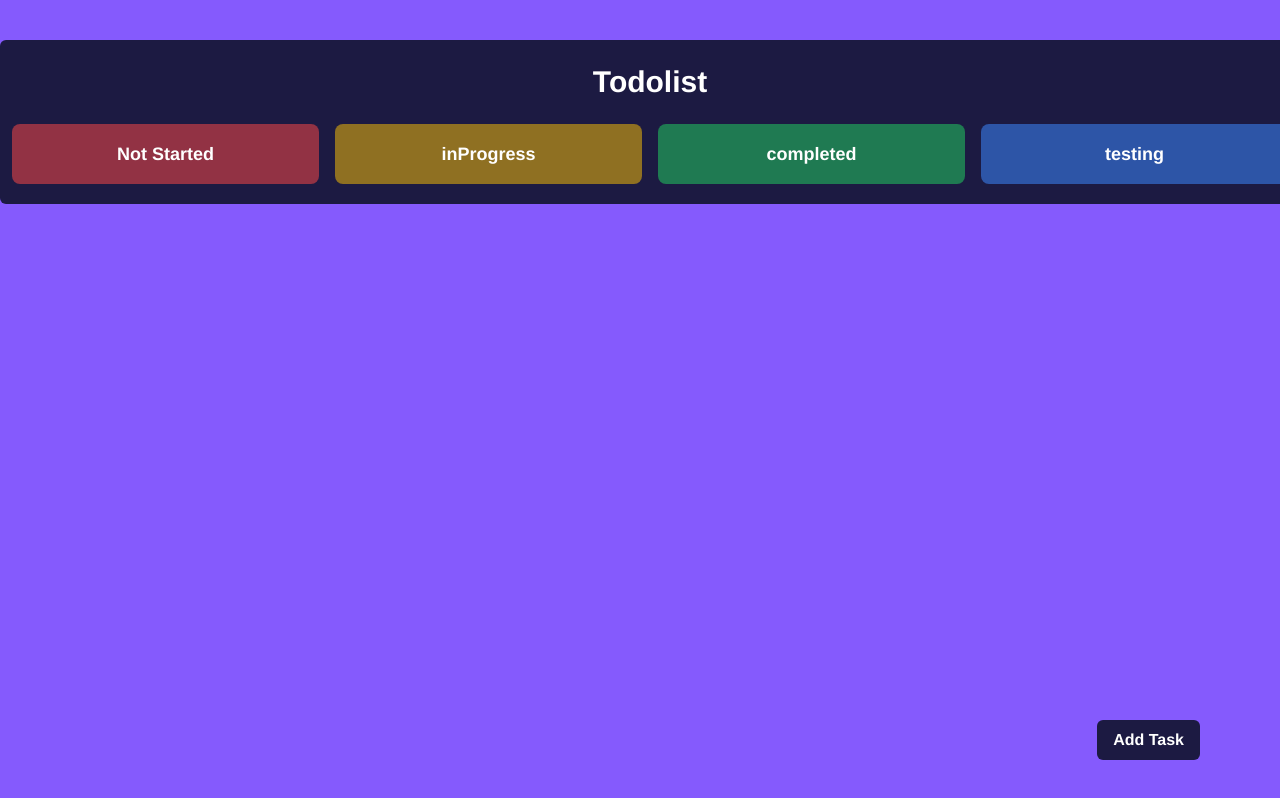
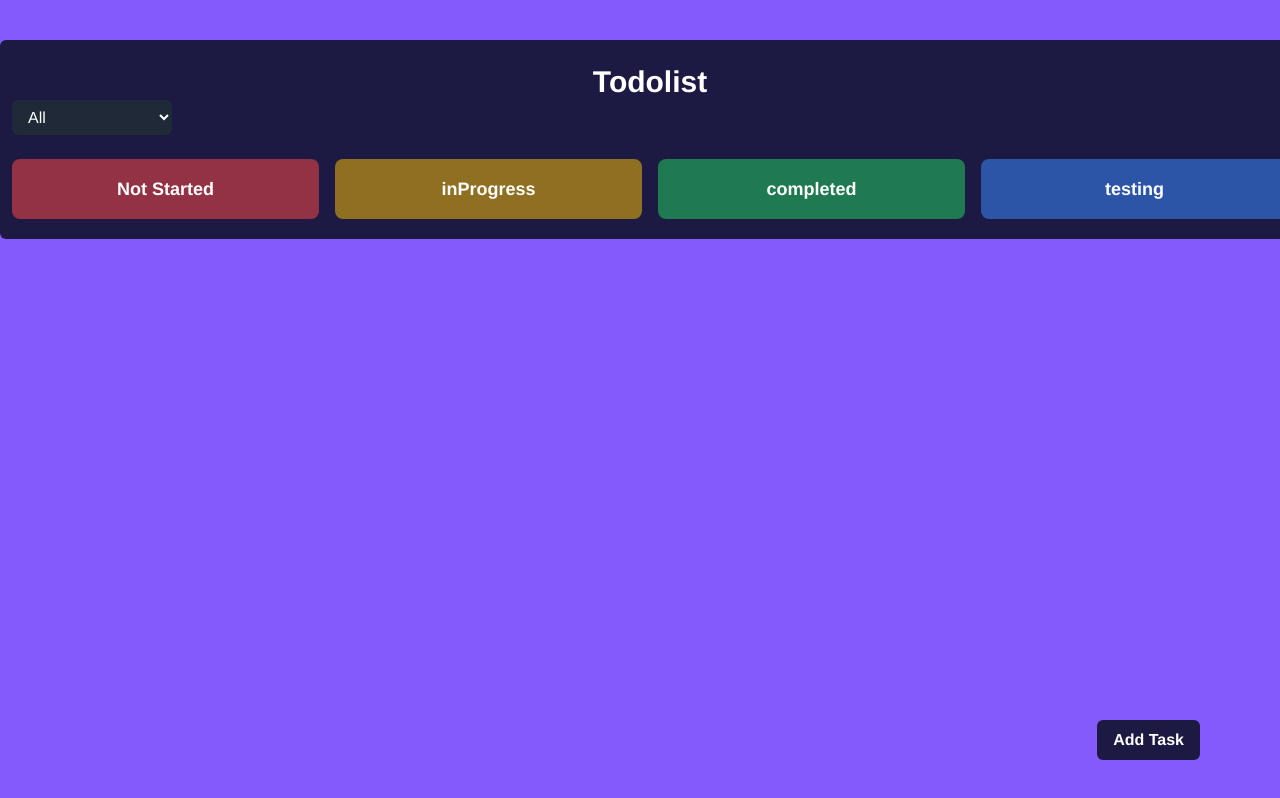
Before and after one commit to DesertFoox/todolist, a React (Vite) app: page / in a window 1280 px wide. Built offline with nearby package versions, Linux system fonts and the light colour scheme.

Commit message:
add filter

```diff
--- a/src/components/taskBoard/TaskBoard.tsx
+++ b/src/components/taskBoard/TaskBoard.tsx
@@ -1,4 +1,4 @@
-import React from "react";
+import React, { useState } from "react";
 import { DragDropContext, Droppable, DropResult } from "react-beautiful-dnd";
 import TaskList from "../taskList/TaskList";
 import ITaskInterface from "../../core/interfaces/ITaskInterface";
@@ -11,14 +11,52 @@ interface TaskBoardProps {
 const TaskBoard: React.FC<TaskBoardProps> = ({ tasks, onDragEnd }) => {
   const statuses = ["notStarted", "inProgress", "completed", "testing"];
 
+  const [selectedFilter, setSelectedFilter] = useState<string | "all">("all");
+
+  const [searchQuery, setSearchQuery] = useState<string>("");
+
+  const handleFilterChange = (event: React.ChangeEvent<HTMLSelectElement>) => {
+    setSelectedFilter(event.target.value);
+  };
+
+
+
   return (
     <DragDropContext onDragEnd={onDragEnd}>
+      <div className="mb-4 w-[10rem]">
+        <select
+          id="filter"
+          className="w-full px-3 py-2 rounded-md bg-gray-800 text-white focus:outline-none"
+          value={selectedFilter}
+          onChange={handleFilterChange}
+        >
+          <option value="all">All</option>
+          {statuses.map((status) => (
+            <option key={status} value={status}>
+              {status}
+            </option>
+          ))}
+        </select>
+      </div>
+
+
       <div className="flex justify-between mt-6">
+        {/* Render Droppable TaskLists */}
         {statuses.map((status) => (
           <Droppable key={status} droppableId={status}>
             {(provided) => (
               <>
-                <TaskList tasks={tasks} status={status} />
+                {/* Only render TaskList when selectedFilter matches the status or "all" */}
+                {selectedFilter === status || selectedFilter === "all" ? (
+                  <TaskList
+                    tasks={tasks.filter((task) =>
+                      selectedFilter === "all"
+                        ? true
+                        : task.status === selectedFilter
+                    )}
+                    status={status}
+                  />
+                ) : null}
                 <div ref={provided.innerRef} {...provided.droppableProps} />
               </>
             )}
```
